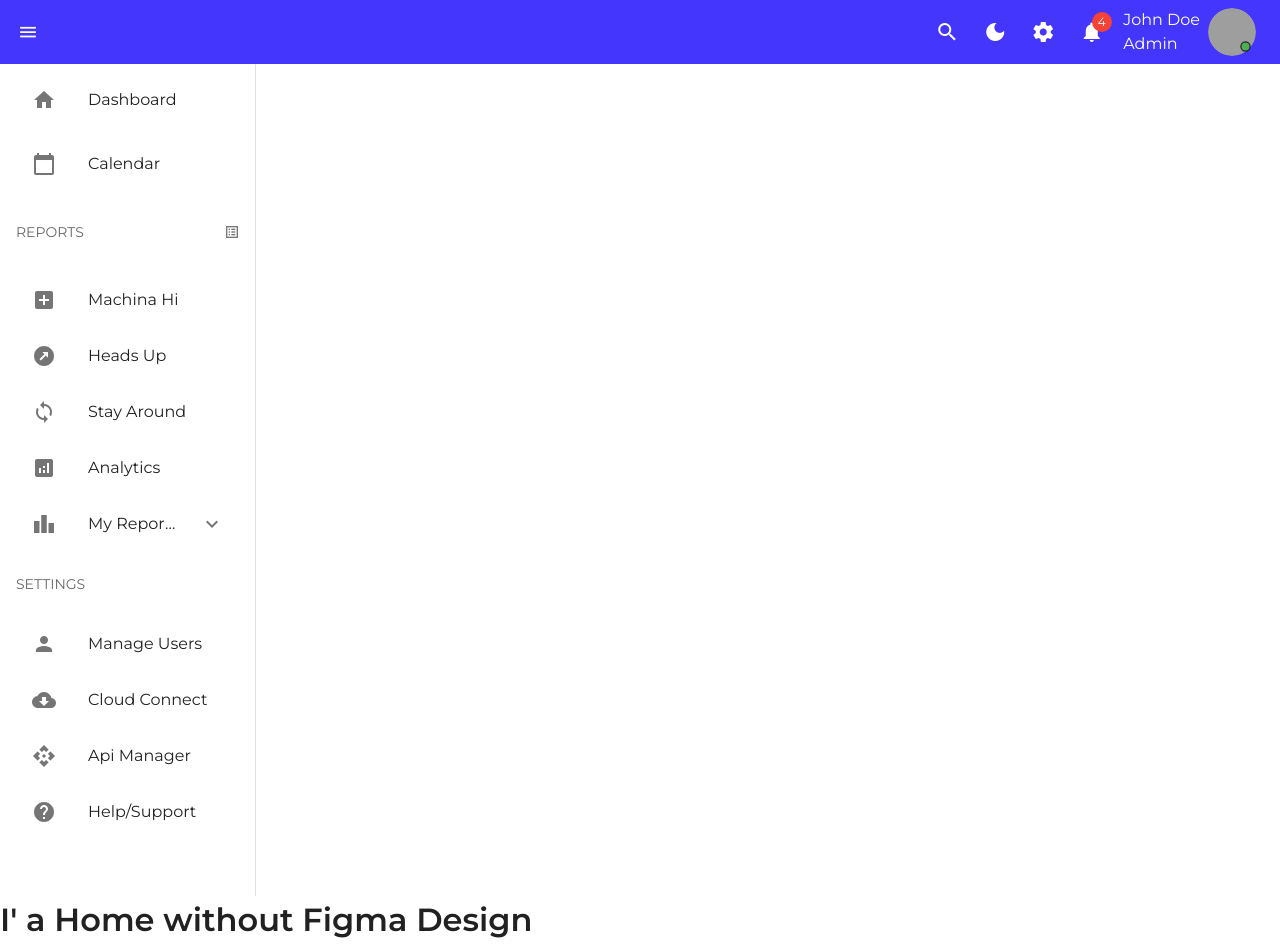
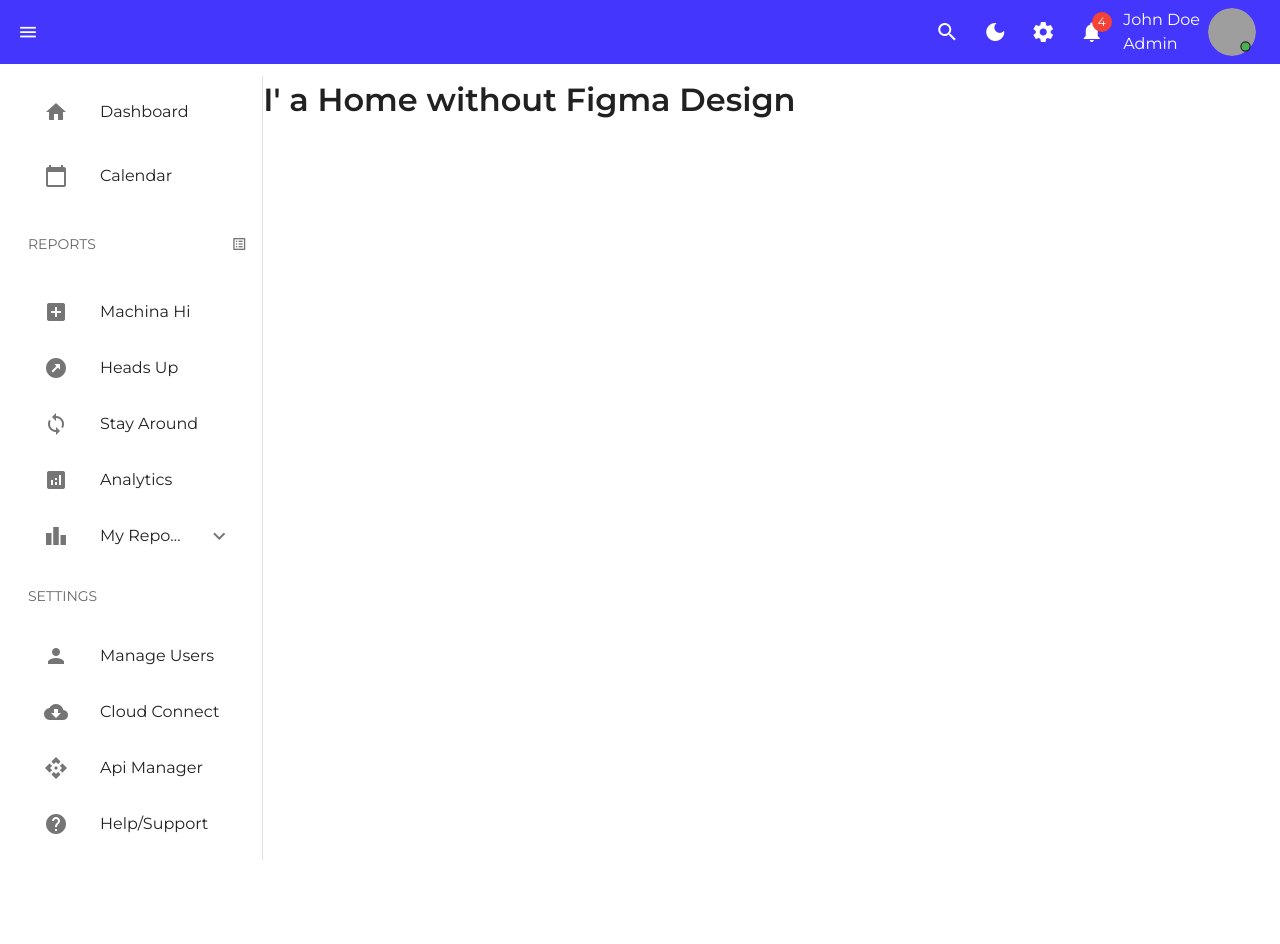
Before and after one commit to matiassemelman/edmachinachallenge, a Vue app: page / in a window 1280 px wide. After the commit the page ends 872 px from the top, so only its background shows below. Built offline with nearby package versions, Linux system fonts and the light colour scheme; grey boxes are pictures that could not be loaded.

Commit message:
Style: Flexing Navbar with Router View

```diff
--- a/src/App.vue
+++ b/src/App.vue
@@ -1,9 +1,13 @@
 <template>
   <v-app>
     <TopBar />
+
     <v-main>
-      <NavBar />
+      <v-container fluid class="d-flex">
+ <NavBar />
       <router-view></router-view>
+      </v-container>
+
     </v-main>
   </v-app>
 </template>
```
